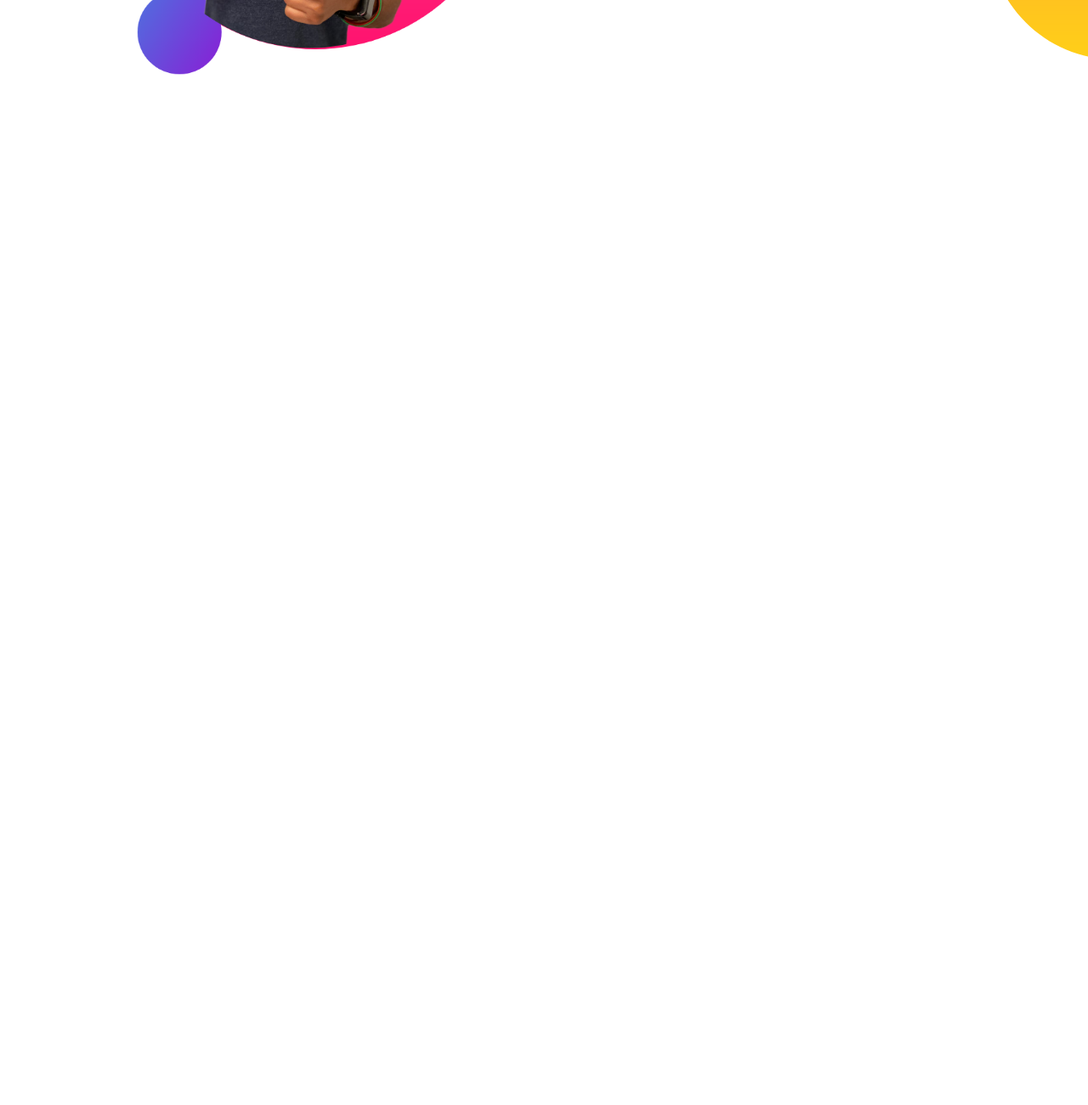
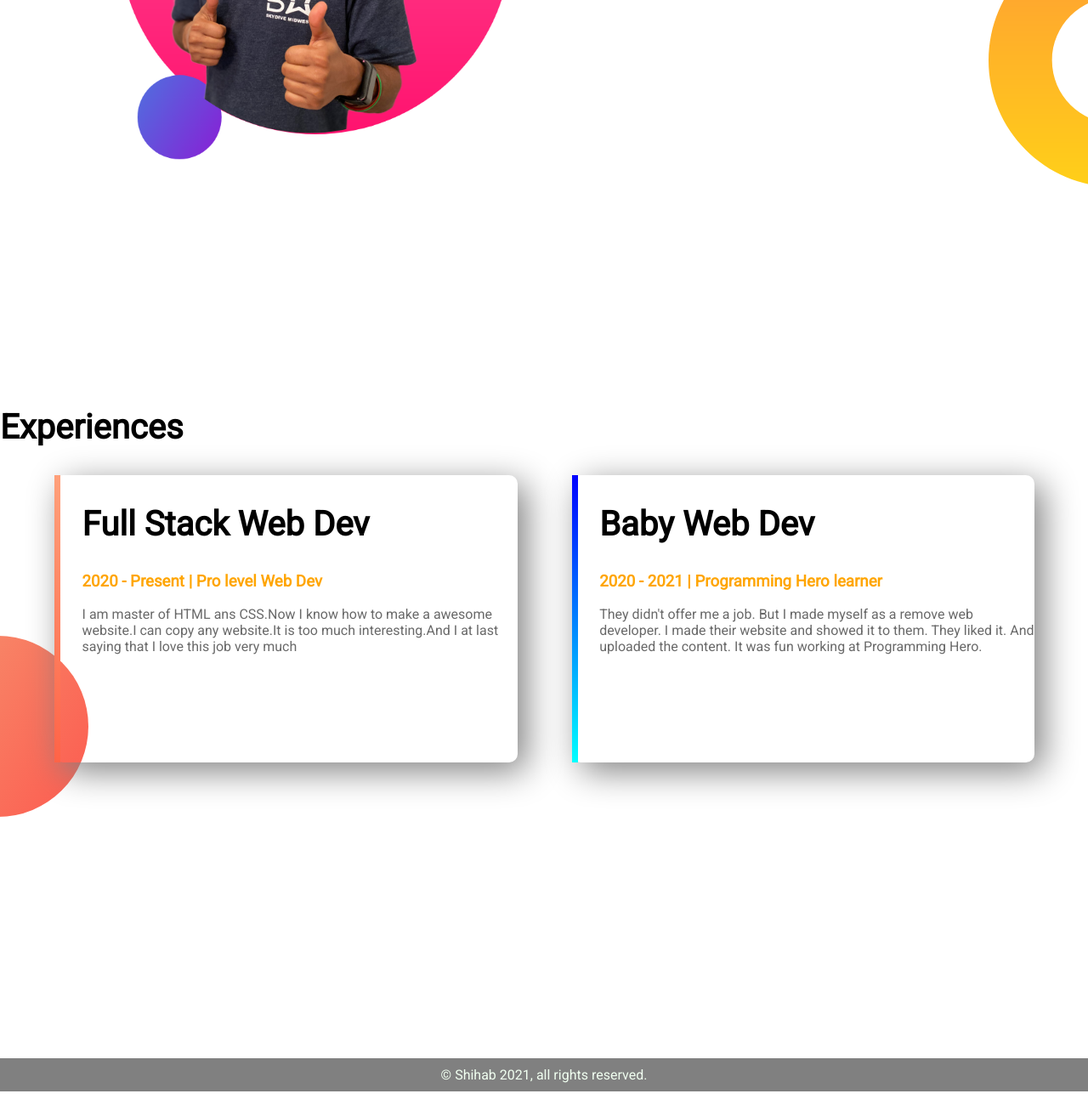
Before and after one commit to Md-Shihab-Mizi/web-portfolio, a plain HTML site: page index.html in a window 1280 px wide. Shown: the part 1054-2354 px from the top of the page at 85% size. Before the commit the page ends 1300 px from the top, so only its background shows below. Drawn offline with Linux system fonts and the light colour scheme.

Commit message:
final added

```diff
--- a/index.html
+++ b/index.html
@@ -11,7 +11,7 @@
     <section class="top-banner">
         <div class="half-width">
             <h1>Welcome to </h1>
-            <h1><span class="name-heighlight">Shihab's </span> Web Site</h1>
+            <h1><span class="orange-heighlight">Shihab's </span> Web Site</h1>
             <h3>World class professional web developer</h3>
             <P>A web developer can made any web site.And I want to do this.So I practice more and more to reach my dream.No one can stop me without Allah.A web developer can made any web site.And I want to do this.So I practice more and more to reach my dream.No one can stop me without Allah.</P>
             <a class="link-button" target="_blank" href="https://bangla2.programming-hero.com/">HIRE ME</a>
@@ -32,5 +32,24 @@
 
            </div>
             </section>
+
+            <section class="experiences-area">
+            <h2>Experiences</h2>
+                <div id="full-stack" class="half-width single-expericence">
+            <h2>Full Stack Web Dev</h2>
+            <h3 class="orange-heighlight">2020 - Present | Pro level Web Dev</h3>
+            <p>I am master of HTML ans CSS.Now I know how to make a awesome website.I can copy any website.It is too much interesting.And I at last saying that I love this job very much</p>
+                </div>
+                <div id="baby-dev" class="half-width single-expericence">
+                    <h2>Baby Web Dev</h2>
+                    <h3 class="orange-heighlight">2020 - 2021 | Programming Hero learner</h3>
+                    <p>They didn't offer me a job. But I made myself as a remove web developer. I made their website and showed it to them. They liked it. And uploaded the content. It was fun working at Programming Hero.
+                    </p>
+                </div>
+
+            </section>
+            <footer>
+                <p>© Shihab 2021, all rights reserved.</p>
+            </footer>
 </body>
 </html>
--- a/style.css
+++ b/style.css
@@ -13,7 +13,7 @@ h2{
 p{
     color: dimgray;
 }
-.name-heighlight{
+.orange-heighlight{
     color: orange;
 }
 .half-width{
@@ -32,8 +32,8 @@ p{
 
 }
 section{
-    height: 500px;
-    padding-bottom: 150px;
+    height:750px;
+
 
 }
 .link-button{
@@ -49,3 +49,31 @@ section{
     background-repeat: no-repeat;
     background-position:right ;
 }
+.single-expericence{
+    box-shadow: 10px 10px 40px gray;
+    border-radius: 10px;
+    height: 45%;
+}
+.experiences-area{
+    background-image: url("images/exp-bg.png");
+    background-repeat: no-repeat;
+    background-position: left;
+
+}
+#full-stack{
+    border-left: 7px solid;
+    border-image: linear-gradient(180deg,lightSalmon,tomato);
+    border-image-slice: 1;
+}
+#baby-dev{
+    border-left: 7px solid;
+    border-image: linear-gradient(180deg,blue,cyan);
+    border-image-slice: 1;
+}
+footer p{
+    text-align: center;
+    background-color: gray;
+    color: honeydew;
+    padding: 10px;
+
+}
```
